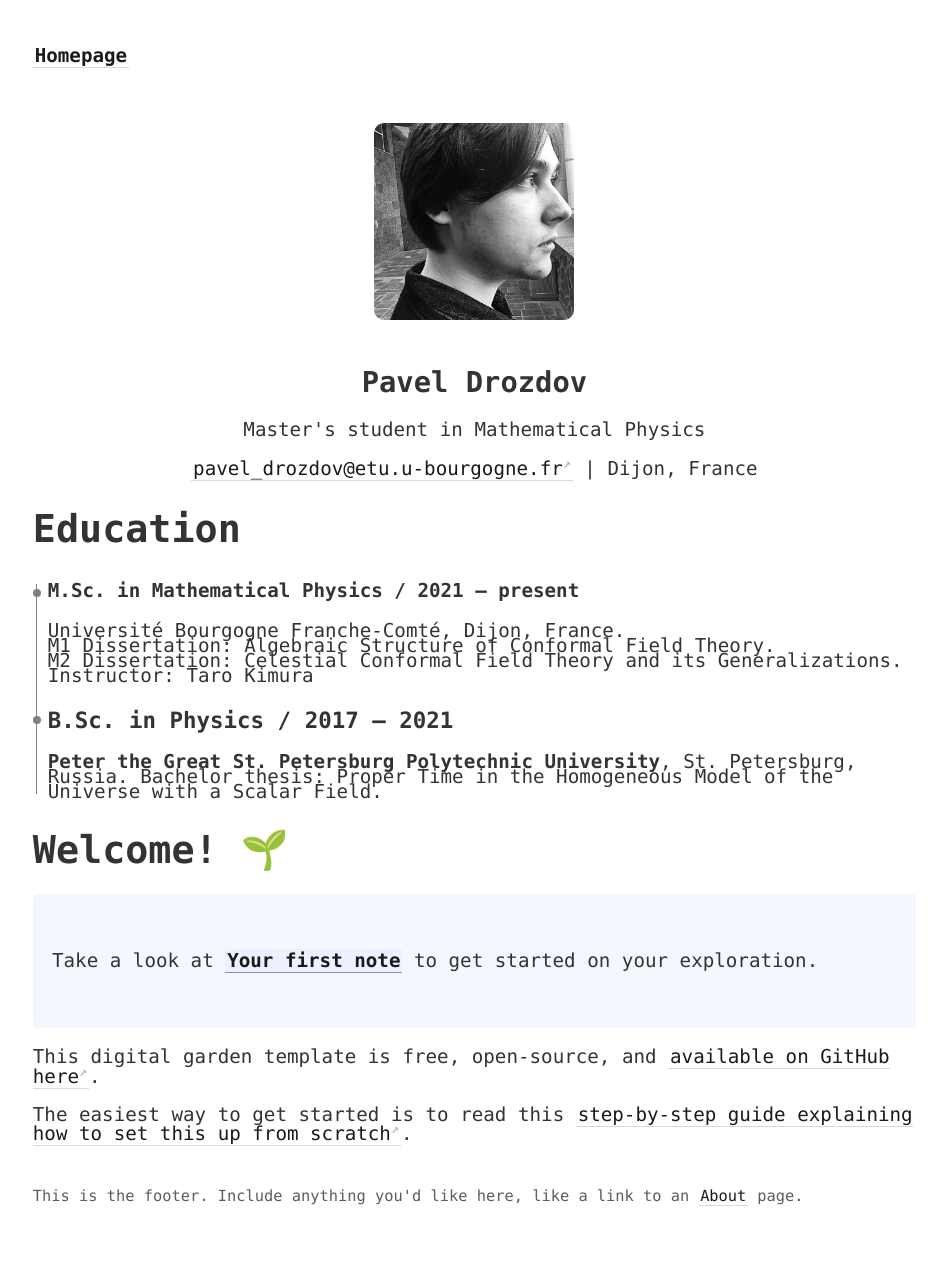
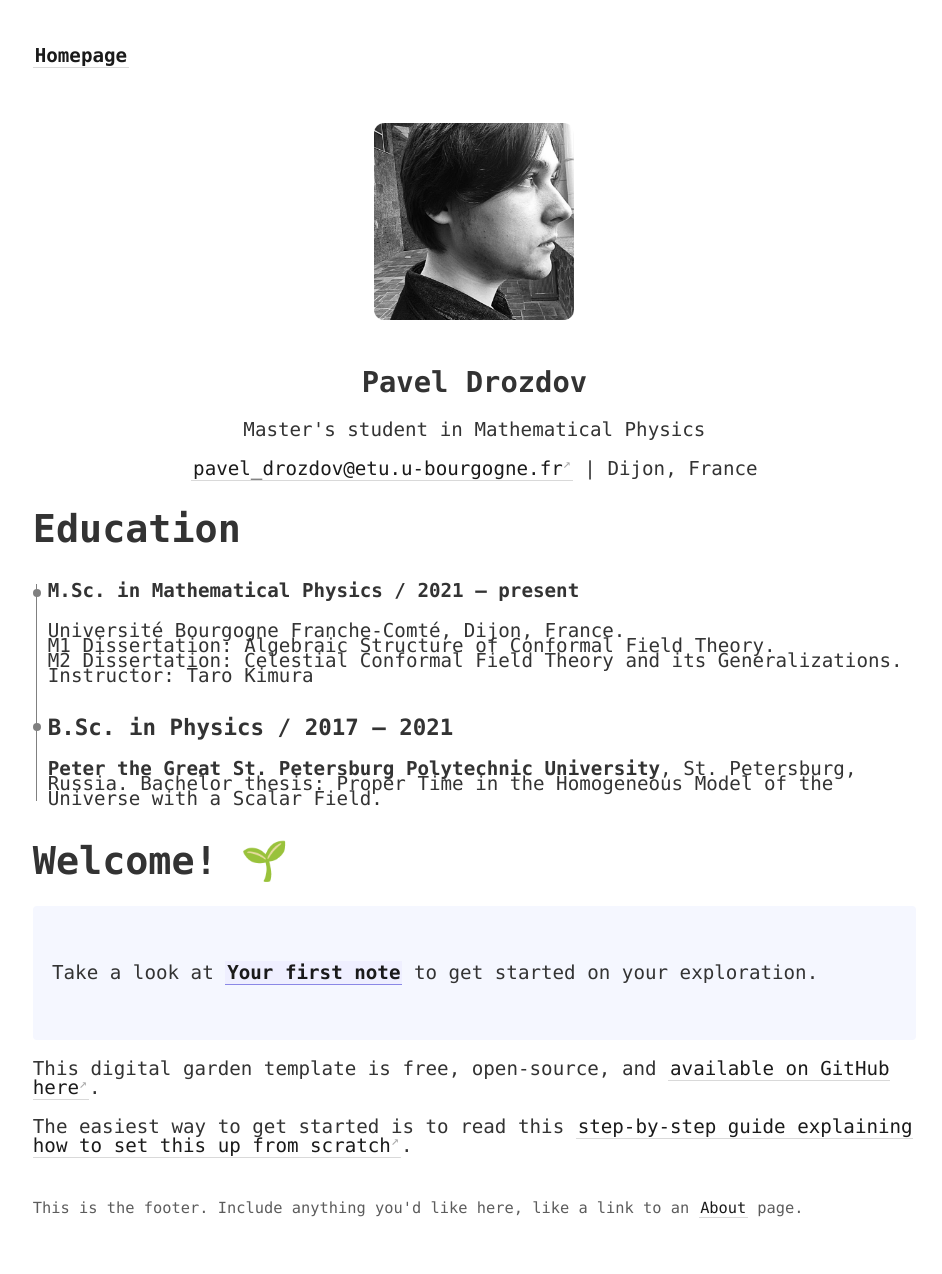
Before and after one commit to senseofeternity/drozdov, a Jekyll site: the page built from _pages/index.md, in a window 1280 px wide. Shown: the whole page, without its empty margins (44-986 px from the left). Built offline with Jekyll 4.4.1, drawn with Linux system fonts in a browser that asks for light colours.

Commit message:
Update _style.scss

```diff
--- a/_sass/_style.scss
+++ b/_sass/_style.scss
@@ -164,7 +164,7 @@ ul{
   li{
     position: relative;
     padding-left: 15px;
-    margin-bottom:15px;
+    margin-bottom:30px;
     line-height: 15px;
     &:before{
       content:"";
```
